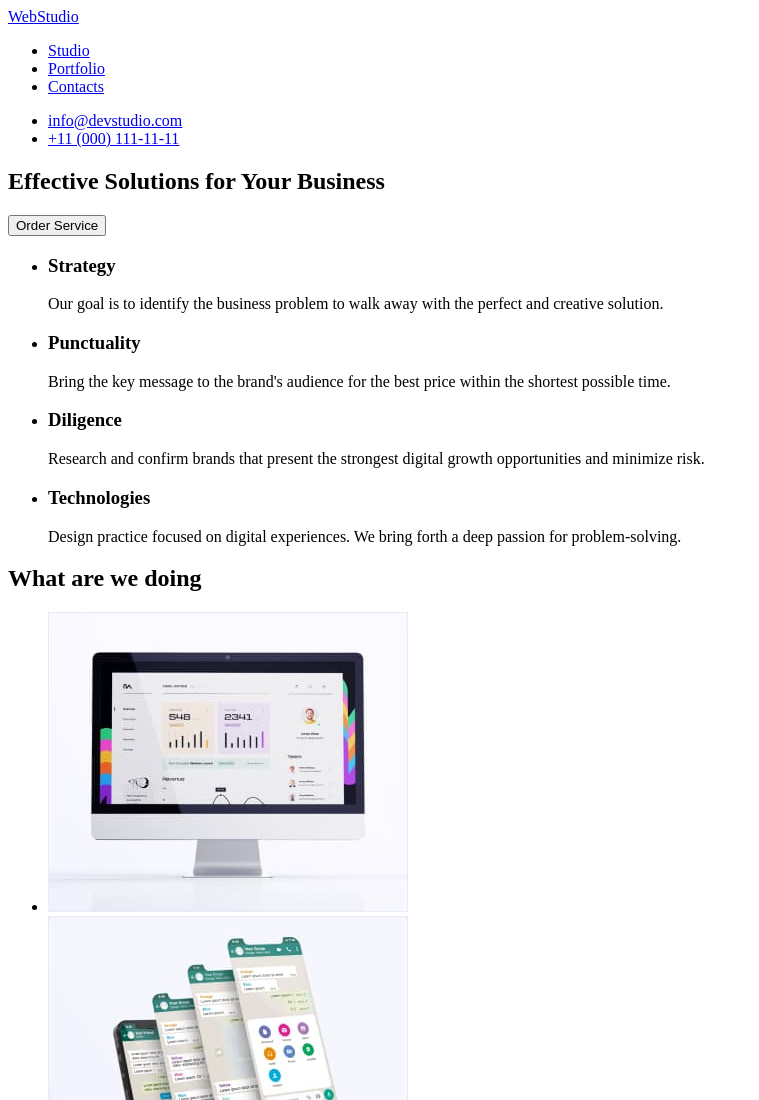
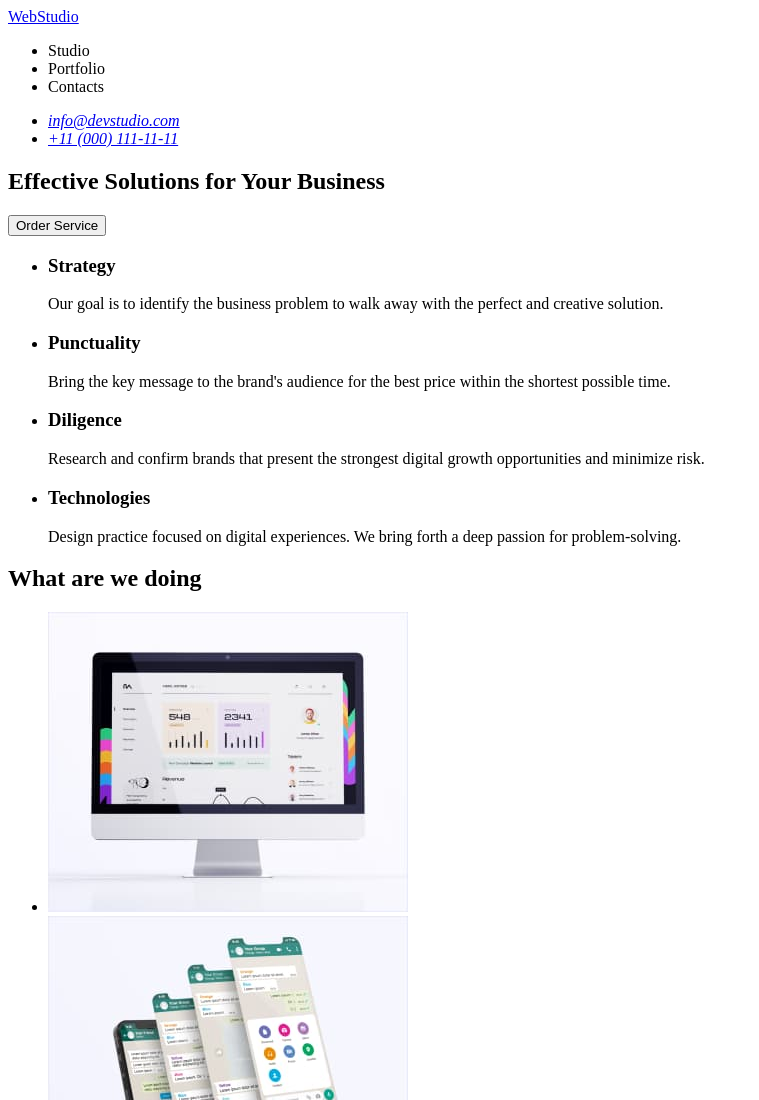
Before and after one commit to Anna-Ivasyk/goit-markup-hw-01, a plain HTML site: page index.html in a window 1280 px wide. Shown: the top 1100 px of the page, without its empty margins (0-759 px from the left). Drawn offline with Linux system fonts and the light colour scheme.

Commit message:
Внесені зміни в header

```diff
--- a/index.html
+++ b/index.html
@@ -11,15 +11,17 @@
       <nav>
         <a href="./index.html">WebStudio</a>
         <ul>
-          <li><a href="./index.html">Studio</a></li>
-          <li><a href="#">Portfolio</a></li>
-          <li><a href="#">Contacts</a></li>
+          <li>Studio</li>
+          <li>Portfolio</li>
+          <li>Contacts</li>
         </ul>
       </nav>
-      <ul>
-        <li><a href="mailto:info@devstudio.com">info@devstudio.com</a></li>
-        <li><a href="tel:+110001111111">+11 (000) 111-11-11</a></li>
-      </ul>
+      <address>
+        <ul>
+          <li><a href="mailto:info@devstudio.com">info@devstudio.com</a></li>
+          <li><a href="tel:+110001111111">+11 (000) 111-11-11</a></li>
+        </ul>
+      </address>
     </header>
     <main>
       <section>
```
